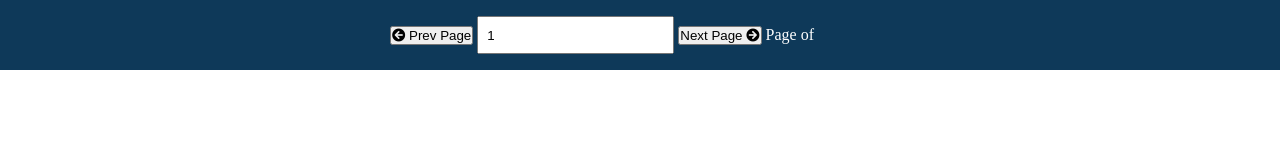
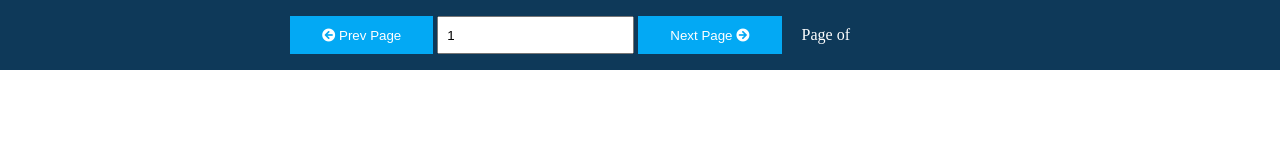
Before and after one commit to webfaisalbd/pdf-viewer-website-javascript-pdf.js, a plain HTML site: page index.html in a window 1280 px wide. Drawn offline with Linux system fonts and the light colour scheme.

Commit message:
css added

```diff
--- a/css/style.css
+++ b/css/style.css
@@ -15,6 +15,33 @@
   }
 
   .singleTop {
-    width: 500px;
+    width: 700px;
     margin: 0 auto;
   }
+
+  .singleTop input {
+    padding: 0.6rem 0.5rem;
+  }
+
+  .btn {
+    background: #03a9f4;
+    color: #fff;
+    border: none;
+    outline: none;
+    cursor: pointer;
+    padding: 0.7rem 2rem;
+  }
+
+  .btn:hover {
+    opacity: 0.9;
+  }
+
+  .page-info {
+    margin-left: 1rem;
+  }
+
+  .error {
+    background: goldenrod;
+    color: #fff;
+    padding: 1rem;
+  }
--- a/index.html
+++ b/index.html
@@ -22,7 +22,7 @@
             <button class="btn" id="prev-page">
                 <i class="fas fa-arrow-circle-left"></i> Prev Page
             </button>
-            <input style="padding: 0.6rem 0.5rem" type="number" value="1" id="current_page">
+            <input type="number" value="1" id="current_page">
             <button class="btn" id="next-page">
                 Next Page <i class="fas fa-arrow-circle-right"></i>
             </button>
```
